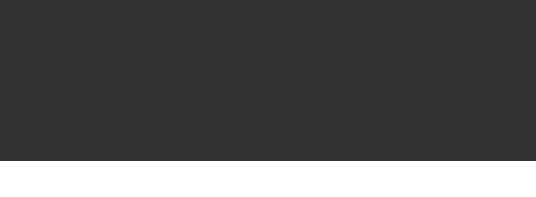
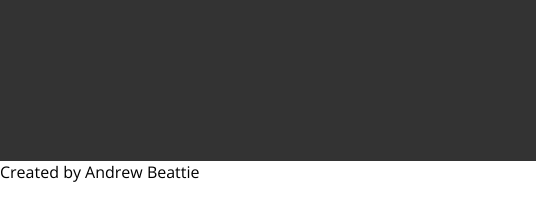
Before and after one commit to elixier01/myPortfolio, a plain HTML site: page index.html in a window 1280 px wide. Shown: the part 1939-2136 px from the top of the page, 0-536 px from the left. Drawn offline with nearby package versions, Linux system fonts and the light colour scheme.

Commit message:
added footnote

```diff
--- a/index.html
+++ b/index.html
@@ -59,6 +59,7 @@
 
             </div>
             <p></p>
+            <p>Created by Andrew Beattie</p>
         </footer>
         <scriptsrc="main.js" async defer></script>
     </body>
```
